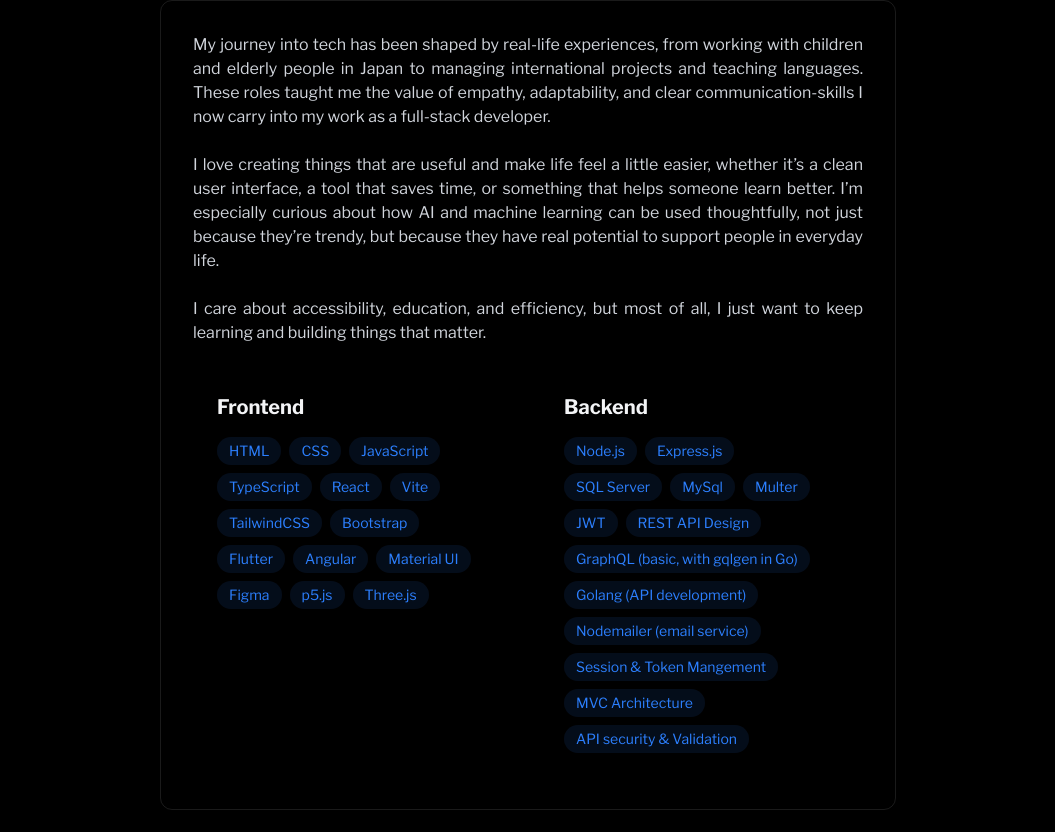
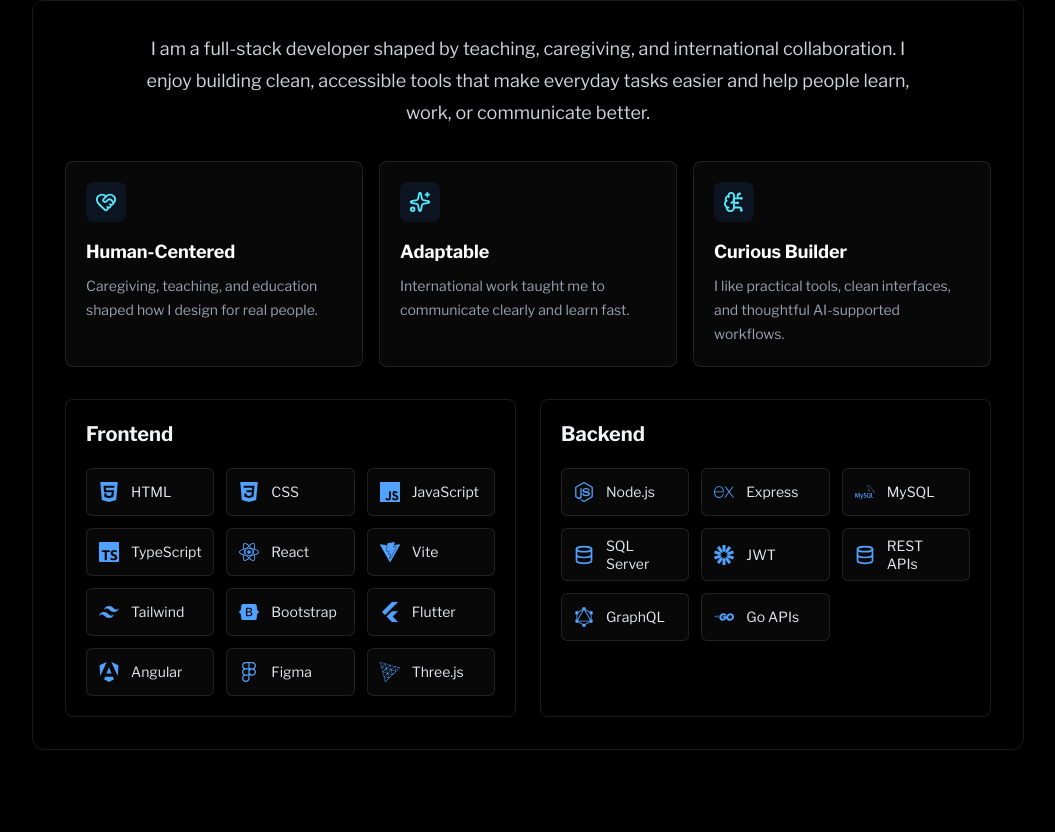
Before and after one commit to Pragati9991/pragati-portfolio, a React (Vite) app: page / in a window 1280 px wide. Shown: the part 948-1780 px from the top of the page, without its empty margins (112-1167 px from the left). Built offline with nearby package versions, Linux system fonts and the light colour scheme.

Commit message:
Redesign about section with icon-based skills

```diff
--- a/src/components/sections/About.jsx
+++ b/src/components/sections/About.jsx
@@ -1,38 +1,77 @@
+import { createElement } from "react";
 import { RevealOnScroll } from "../RevealOnScroll";
+import {
+  SiAngular,
+  SiBootstrap,
+  SiCss3,
+  SiExpress,
+  SiFigma,
+  SiFlutter,
+  SiGo,
+  SiGraphql,
+  SiHtml5,
+  SiJavascript,
+  SiJsonwebtokens,
+  SiMysql,
+  SiNodedotjs,
+  SiReact,
+  SiTailwindcss,
+  SiThreedotjs,
+  SiTypescript,
+  SiVite,
+} from "react-icons/si";
+import { BrainCircuit, Database, HeartHandshake, Sparkles } from "lucide-react";
 
 export const About = () => {
-
-  const frontendSkills = [
-    "HTML",
-    "CSS",
-    "JavaScript",
-    "TypeScript",
-    "React",
-    "Vite",
-    "TailwindCSS",
-    "Bootstrap",
-    "Flutter",
-    "Angular",
-    "Material UI",
-    "Figma",
-    "p5.js",
-    "Three.js"
+  const strengths = [
+    {
+      title: "Human-Centered",
+      text: "Caregiving, teaching, and education shaped how I design for real people.",
+      icon: HeartHandshake,
+    },
+    {
+      title: "Adaptable",
+      text: "International work taught me to communicate clearly and learn fast.",
+      icon: Sparkles,
+    },
+    {
+      title: "Curious Builder",
+      text: "I like practical tools, clean interfaces, and thoughtful AI-supported workflows.",
+      icon: BrainCircuit,
+    },
   ];
 
-  const backendSkills = [
-    "Node.js",
-    "Express.js",
-    "SQL Server",
-    "MySql",
-    "Multer",
-    "JWT",
-    "REST API Design",
-    "GraphQL (basic, with gqlgen in Go)",
-    "Golang (API development)",
-    "Nodemailer (email service)",
-    "Session & Token Mangement",
-    "MVC Architecture",
-    "API security & Validation"
+  const skillGroups = [
+    {
+      title: "Frontend",
+      items: [
+        { name: "HTML", icon: SiHtml5 },
+        { name: "CSS", icon: SiCss3 },
+        { name: "JavaScript", icon: SiJavascript },
+        { name: "TypeScript", icon: SiTypescript },
+        { name: "React", icon: SiReact },
+        { name: "Vite", icon: SiVite },
+        { name: "Tailwind", icon: SiTailwindcss },
+        { name: "Bootstrap", icon: SiBootstrap },
+        { name: "Flutter", icon: SiFlutter },
+        { name: "Angular", icon: SiAngular },
+        { name: "Figma", icon: SiFigma },
+        { name: "Three.js", icon: SiThreedotjs },
+      ],
+    },
+    {
+      title: "Backend",
+      items: [
+        { name: "Node.js", icon: SiNodedotjs },
+        { name: "Express", icon: SiExpress },
+        { name: "MySQL", icon: SiMysql },
+        { name: "SQL Server", icon: Database },
+        { name: "JWT", icon: SiJsonwebtokens },
+        { name: "REST APIs", icon: Database },
+        { name: "GraphQL", icon: SiGraphql },
+        { name: "Go APIs", icon: SiGo },
+      ],
+    },
   ];
 
   return (
@@ -41,54 +80,57 @@
       className="min-h-screen flex items-center justify-center py-20"
     >
       <RevealOnScroll>
-      <div className="max-w-3xl mx-auto px-4 space-y-6">
+        <div className="max-w-5xl mx-auto px-4 space-y-8">
           <h2 className="text-3xl font-bold mb-8 bg-gradient-to-r from-blue-500 to-cyan-400 bg-clip-text text-transparent text-center">
             About Me
           </h2>
 
-        <div className="rounded-xl p-8 border-white/10 border hover:-translate-y-1 transition-all">
-          <p className="text-gray-300 mb-6 text-justify">
-            My journey into tech has been shaped by real-life experiences, from working with children and elderly people in Japan to managing international projects and teaching languages. These roles taught me the value of empathy, adaptability, and clear communication-skills I now carry into my work as a full-stack developer.
+          <div className="rounded-xl p-6 sm:p-8 border-white/10 border hover:-translate-y-1 transition-all">
+            <p className="text-gray-300 text-base sm:text-lg leading-8 max-w-3xl mx-auto text-center">
+              I am a full-stack developer shaped by teaching, caregiving, and
+              international collaboration. I enjoy building clean, accessible
+              tools that make everyday tasks easier and help people learn, work,
+              or communicate better.
+            </p>
 
-            <br /><br />
+            <div className="grid grid-cols-1 md:grid-cols-3 gap-4 my-8">
+              {strengths.map(({ title, text, icon }) => (
+                <div
+                  key={title}
+                  className="border border-white/10 bg-white/[0.03] p-5 rounded-lg transition hover:-translate-y-1 hover:border-blue-400/40"
+                >
+                  <div className="w-10 h-10 rounded-lg bg-blue-500/10 text-cyan-300 flex items-center justify-center mb-4">
+                    {createElement(icon, { size: 22 })}
+                  </div>
+                  <h3 className="text-lg font-bold text-white mb-2">{title}</h3>
+                  <p className="text-sm leading-6 text-gray-400">{text}</p>
+                </div>
+              ))}
+            </div>
 
-            I love creating things that are useful and make life feel a little easier, whether it’s a clean user interface, a tool that saves time, or something that helps someone learn better. I’m especially curious about how AI and machine learning can be used thoughtfully, not just because they’re trendy, but because they have real potential to support people in everyday life.
-
-            <br /><br />
-
-            I care about accessibility, education, and efficiency, but most of all, I just want to keep learning and building things that matter.
-          </p>
-          <div className="grid grid-cols-1 md:grid-cols-2 gap-6">
-            {/* Fronend skills */}
-            <div className="rounded-xl p-6 hover:-translate-y-1 transition-all">
-              <h3 className="text-xl font-bold mb-4">
-                Frontend
-              </h3>
-              <div className="flex flex-wrap gap-2">
-                {frontendSkills.map((tech, key) => (
-                  <span
-                    key={key}
-                    className="bg-blue-500/10 text-blue-500 py-1 px-3 rounded-full text-sm hover:bg-blue-500/20 hover:shadow-[0_2px_8px_rgba(59, 130, 246, 0.2)] transition">
-                    {tech}
-                  </span>
+            <div className="grid grid-cols-1 lg:grid-cols-2 gap-6">
+              {skillGroups.map(({ title, items }) => (
+                <div
+                  key={title}
+                  className="rounded-lg border border-white/10 bg-black/30 p-5"
+                >
+                  <h3 className="text-xl font-bold mb-5">{title}</h3>
+                  <div className="grid grid-cols-2 sm:grid-cols-3 gap-3">
+                    {items.map(({ name, icon }) => (
+                      <div
+                        key={name}
+                        className="group min-h-12 flex items-center gap-3 rounded-md border border-white/10 bg-white/[0.03] px-3 py-2 text-sm text-gray-200 transition hover:border-blue-400/50 hover:bg-blue-500/10"
+                      >
+                        {createElement(icon, {
+                          className: "shrink-0 text-blue-400 group-hover:text-cyan-300",
+                          size: 20,
+                        })}
+                        <span className="leading-tight">{name}</span>
+                      </div>
                     ))}
                   </div>
                 </div>
-            {/* Backend skills */}
-            <div className="rounded-xl p-6 hover:-translate-y-1 transition-all">
-              <h3 className="text-xl font-bold mb-4">
-                Backend
-              </h3>
-              <div className="flex flex-wrap gap-2">
-                {backendSkills.map((tech, key) => (
-                  <span
-                    key={key}
-                    className="bg-blue-500/10 text-blue-500 py-1 px-3 rounded-full text-sm hover:bg-blue-500/20 hover:shadow-[0_2px_8px_rgba(59, 130, 246, 0.2)] transition">
-                    {tech}
-                  </span>
               ))}
-              </div>
-            </div>
             </div>
           </div>
         </div>
```
Lines whose indentation alone changed are shown as unchanged.
